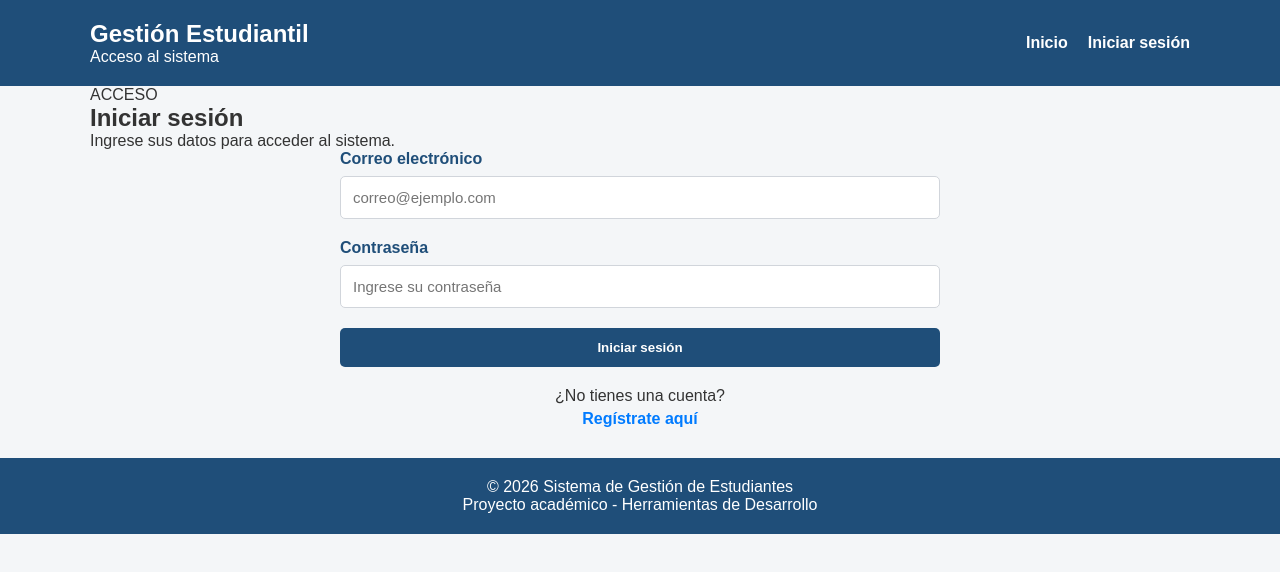
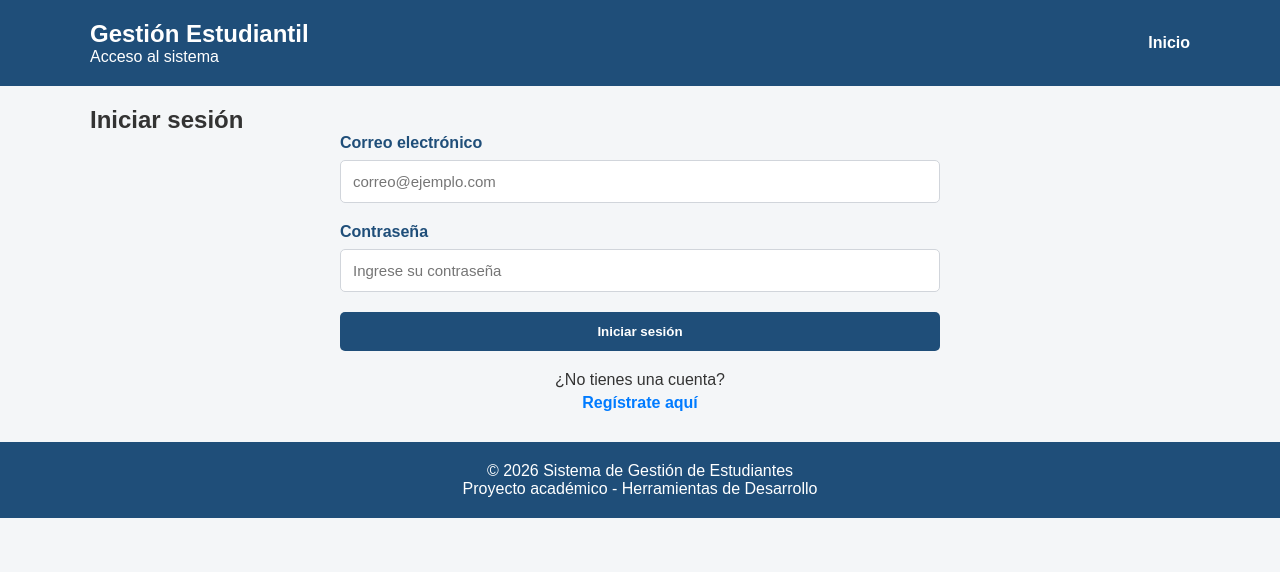
Before and after one commit to AxelCorreaViera/Tarea_herramientasDeDesarrollo, a plain HTML site: page login.html in a window 1280 px wide. Drawn offline with Linux system fonts and the light colour scheme; a script that the page names is missing.

Commit message:
cambio evidencia 2

```diff
--- a/login.html
+++ b/login.html
@@ -22,7 +22,6 @@
 
             <nav class="nav">
                 <a href="index.html">Inicio</a>
-                <a href="login.html" class="active">Iniciar sesión</a>
             </nav>
 
         </div>
@@ -30,16 +29,11 @@
 
     <main class="pagina-formulario">
 
-        <div class="container">
+        <div class="container pad">
 
             <div class="section-title">
-                <span>ACCESO</span>
-
                 <h2>Iniciar sesión</h2>
 
-                <p>
-                    Ingrese sus datos para acceder al sistema.
-                </p>
             </div>
 
             <div class="formulario-card">
```
